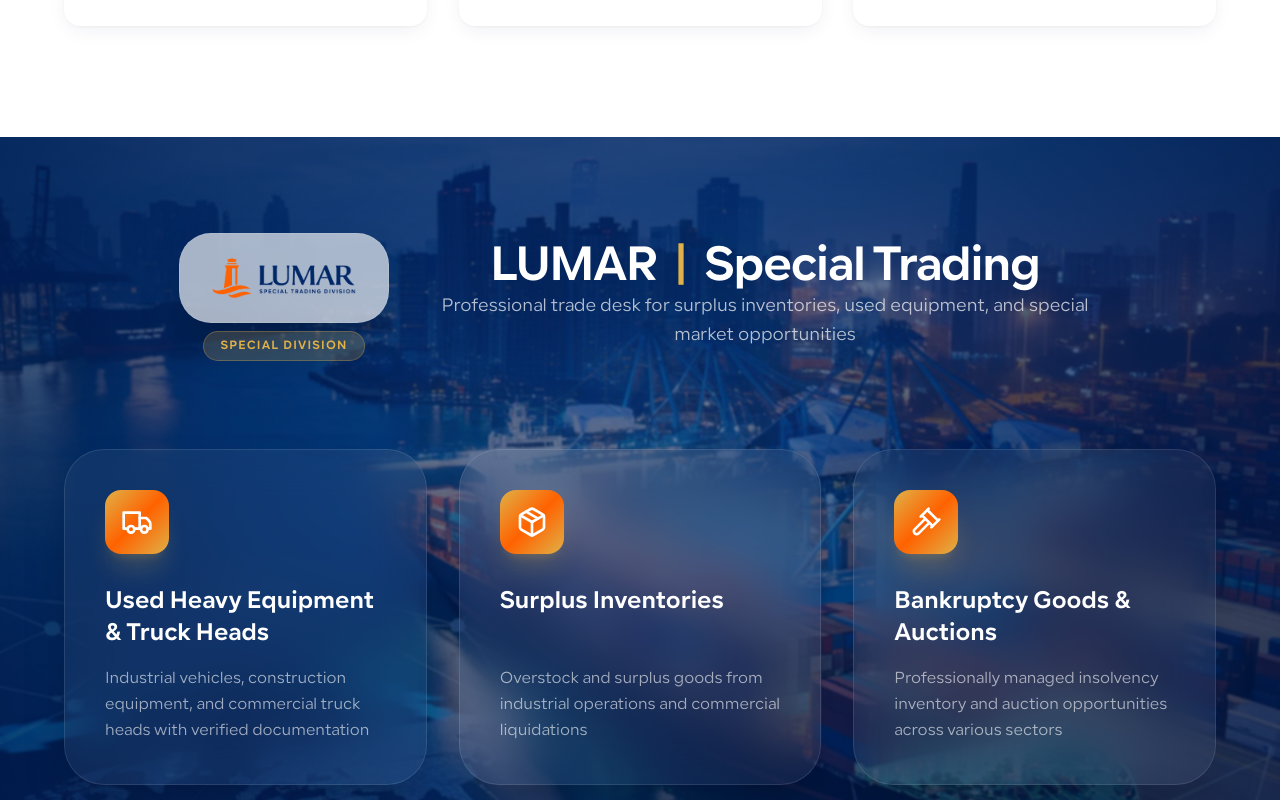
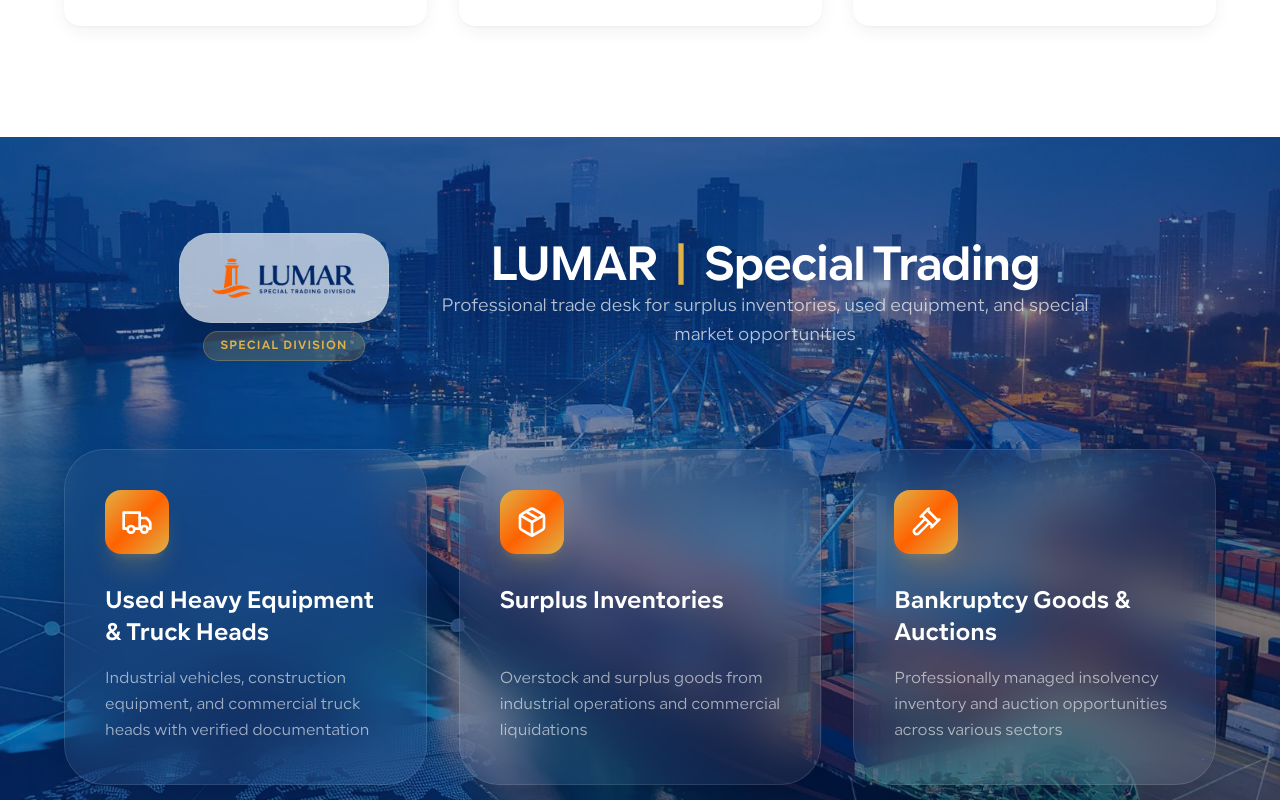
Before and after one commit to Ahmed123Hamada/Lumar, a React (Vite) app: page / in a window 1280 px wide. Shown: the part 2780-3580 px from the top of the page. Built offline with nearby package versions, Linux system fonts and the light colour scheme.

Commit message:
feat: Add `Opportunities` section component to showcase business offerings with dynamic content, icons, and a call-to-action.

```diff
--- a/src/components/Opportunities.jsx
+++ b/src/components/Opportunities.jsx
@@ -43,9 +43,9 @@
           className="w-full h-full object-cover"
         />
         {/* Deep navy overlay to match theme */}
-        <div className="absolute inset-0 bg-primary-blue/50 backdrop-blur-[1px]" />
-        {/* Radial gradient for focus */}
-        <div className="absolute inset-0 bg-[radial-gradient(circle_at_center,transparent_0%,#001440_100%)] opacity-60" />
+        <div className="absolute inset-0 bg-primary-blue/40 " />
+        {/* Gradient Overlay for better transition */}
+        <div className="absolute inset-0 bg-gradient-to-b from-primary-blue/20 via-transparent to-primary-blue/20" />
       </div>
 
       <div ref={staggerRef} className="container mx-auto px-4 sm:px-6 lg:px-8 relative z-10">
```
